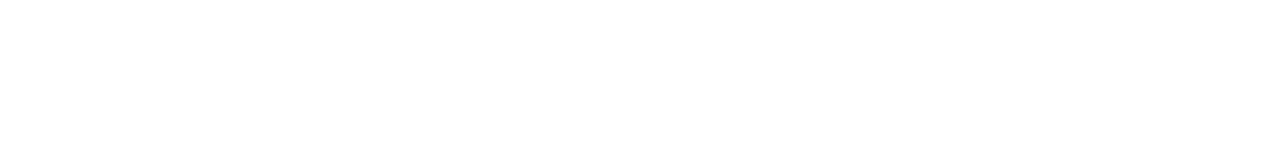
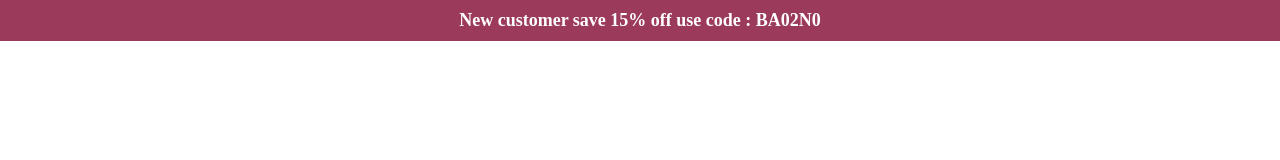
Before and after one commit to enakhe/cupcake-website, a plain HTML site: page index.html in a window 1280 px wide. Drawn offline with Linux system fonts and the light colour scheme.

Commit message:
Add the top header banner with some css property

```diff
--- a/css/style.css
+++ b/css/style.css
@@ -0,0 +1,12 @@
+* {
+    padding: 0;
+    margin: 0;
+}
+
+h3 {
+    text-align: center;
+    background-color: #9c3a5b;
+    color: white;
+    padding: 10px 0px;
+    font-size: 18px;
+}
--- a/index.html
+++ b/index.html
@@ -7,6 +7,6 @@
     <title>Cupcake Website</title>
 </head>
 <body>
-
+    <h3>New customer save 15% off use code : BA02N0</h3>
 </body>
 </html>
```
